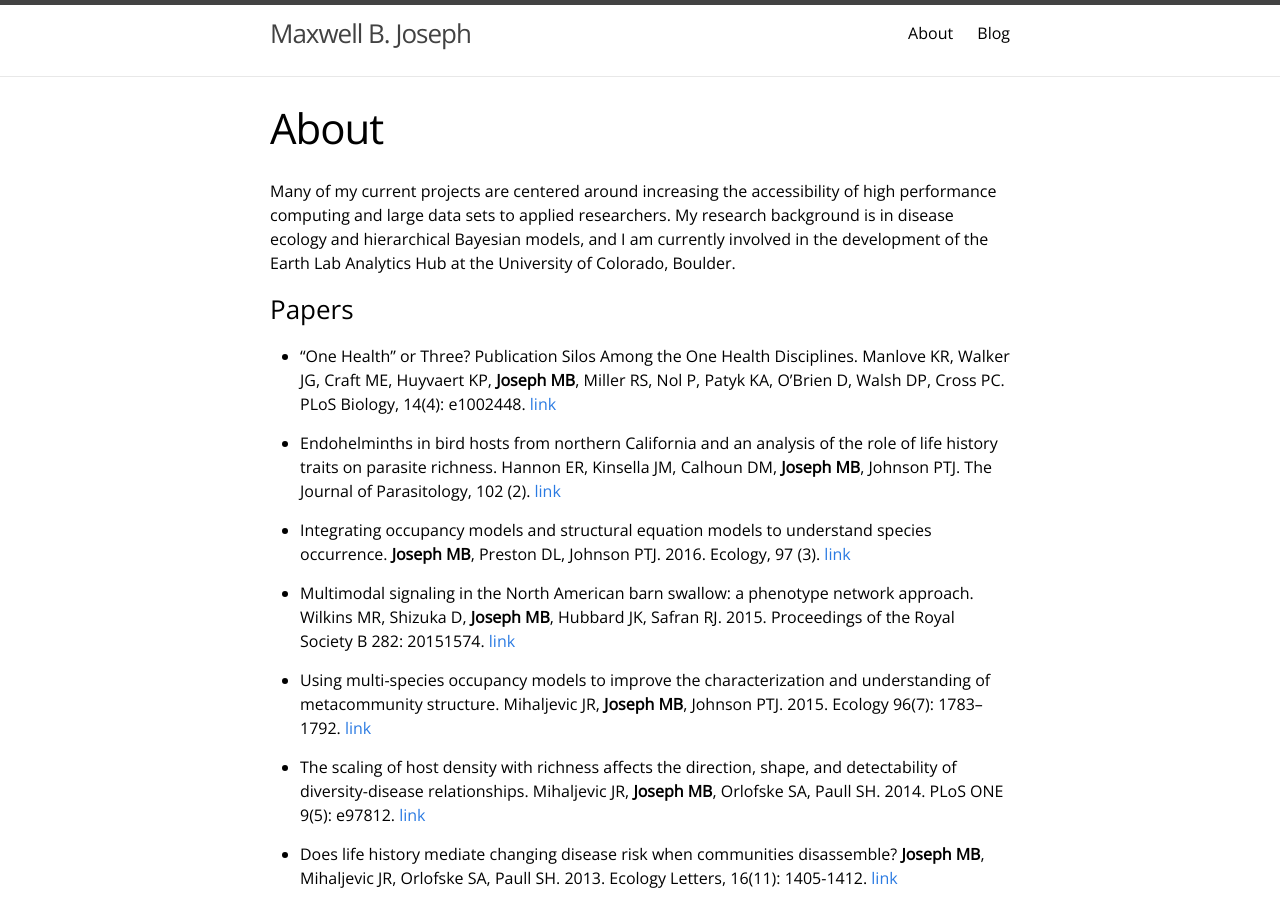
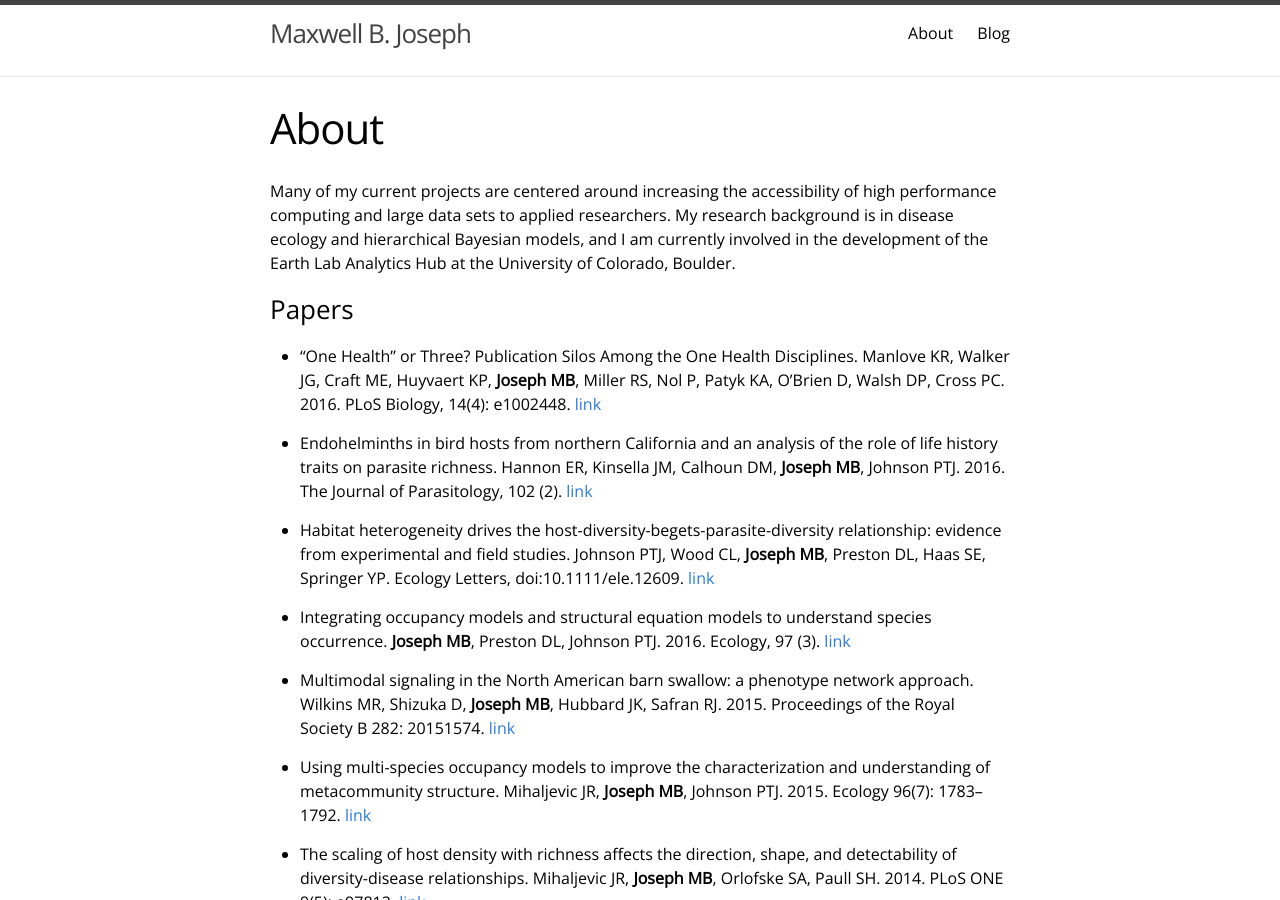
Before and after one commit to mbjoseph/old-website, a Jekyll site: the page built from about.md, in a window 1280 px wide and 900 px high. Built offline with Jekyll 4.4.1, drawn with Linux system fonts in a browser that asks for light colours.

```diff
--- a/Gemfile
+++ b/Gemfile
@@ -1,5 +1,5 @@
 source 'https://rubygems.org'
-ruby '2.2.2'
+ruby '2.3.0'
 
 require 'json'
 require 'open-uri'
--- a/about.md
+++ b/about.md
@@ -10,9 +10,11 @@ My research background is in disease ecology and hierarchical Bayesian models, a
 
 ### Papers
 
-- “One Health” or Three? Publication Silos Among the One Health Disciplines. Manlove KR, Walker JG, Craft ME, Huyvaert KP, **Joseph MB**, Miller RS, Nol P, Patyk KA, O’Brien D, Walsh DP, Cross PC. PLoS Biology, 14(4): e1002448. [link](http://journals.plos.org/plosbiology/article?id=10.1371%2Fjournal.pbio.1002448)
+- “One Health” or Three? Publication Silos Among the One Health Disciplines. Manlove KR, Walker JG, Craft ME, Huyvaert KP, **Joseph MB**, Miller RS, Nol P, Patyk KA, O’Brien D, Walsh DP, Cross PC. 2016. PLoS Biology, 14(4): e1002448. [link](http://journals.plos.org/plosbiology/article?id=10.1371%2Fjournal.pbio.1002448)
 
-- Endohelminths in bird hosts from northern California and an analysis of the role of life history traits on parasite richness. Hannon ER, Kinsella JM, Calhoun DM, **Joseph MB**, Johnson PTJ. The Journal of Parasitology, 102 (2). [link](http://www.journalofparasitology.org/doi/abs/10.1645/15-867)
+- Endohelminths in bird hosts from northern California and an analysis of the role of life history traits on parasite richness. Hannon ER, Kinsella JM, Calhoun DM, **Joseph MB**, Johnson PTJ. 2016. The Journal of Parasitology, 102 (2). [link](http://www.journalofparasitology.org/doi/abs/10.1645/15-867)
+
+- Habitat heterogeneity drives the host-diversity-begets-parasite-diversity relationship: evidence from experimental and field studies. Johnson PTJ, Wood CL, **Joseph MB**, Preston DL, Haas SE, Springer YP. Ecology Letters, doi:10.1111/ele.12609. [link](http://onlinelibrary.wiley.com/doi/10.1111/ele.12609)
 
 - Integrating occupancy models and structural equation models to understand species occurrence.  **Joseph MB**, Preston DL, Johnson PTJ. 2016. Ecology, 97 (3). [link](http://onlinelibrary.wiley.com/doi/10.1890/15-0833.1/abstract)
 
```
Also changed, not shown: 1 other file.
